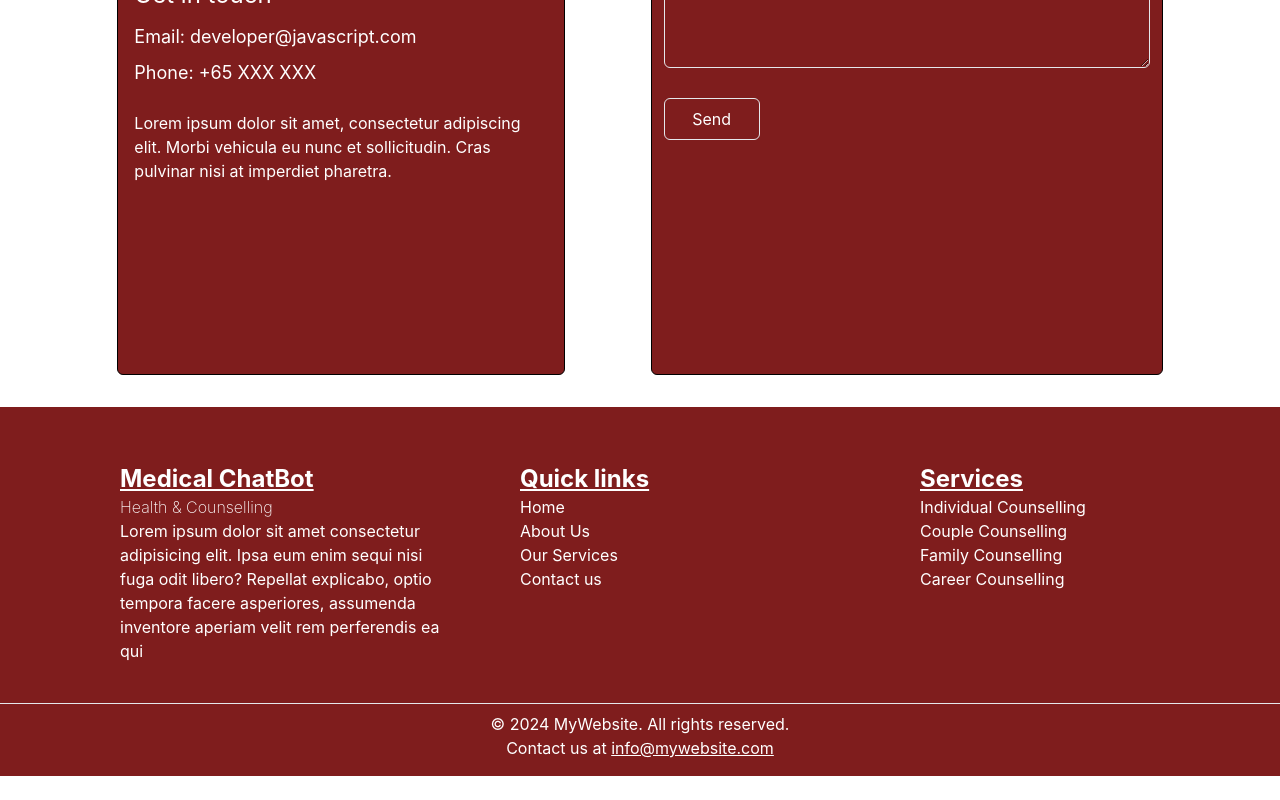
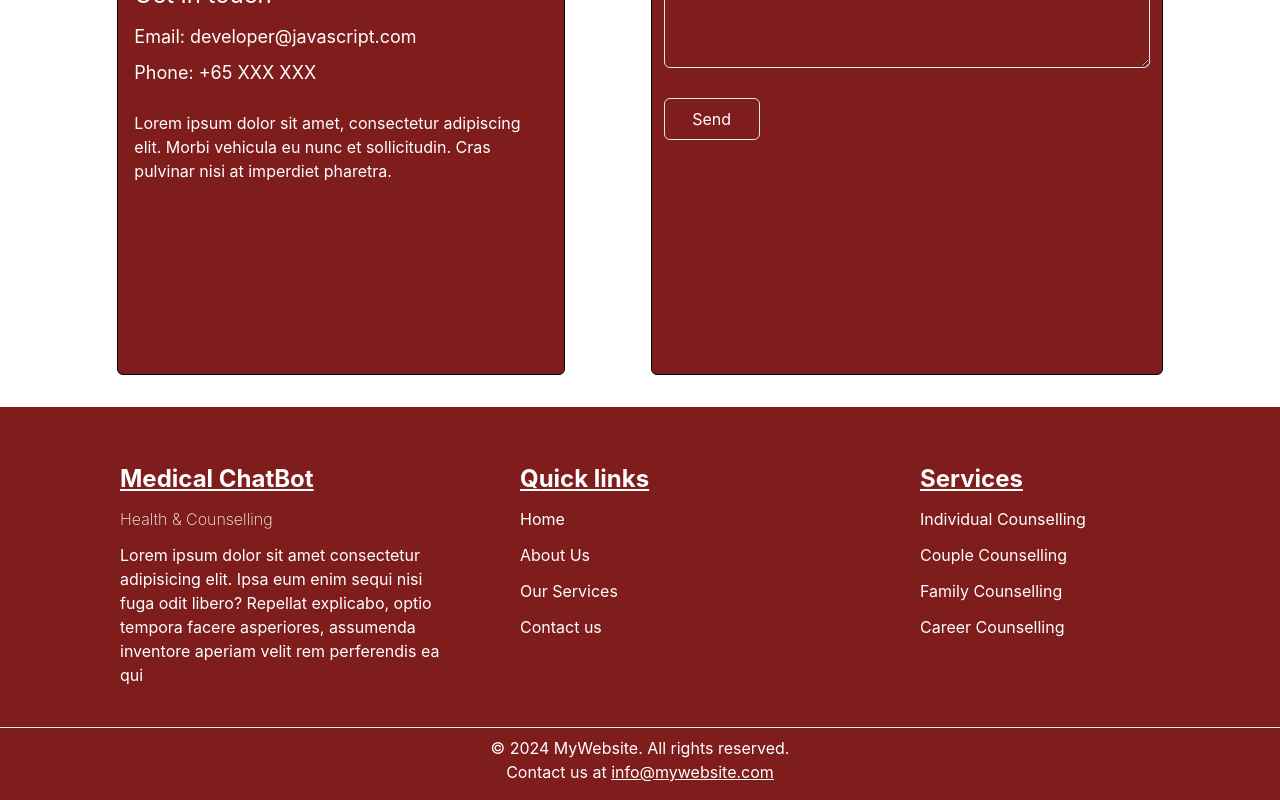
Before and after one commit to liliyom/Final-project, a React (Create React App) app: page /contact in a window 1280 px wide. Shown: the part 469-1269 px from the top of the page. Before the commit the page ends 1245 px from the top, so only its background shows below. Built offline with nearby package versions, Linux system fonts and the light colour scheme.

Commit message:
done with footer

```diff
--- a/src/layout/Footer.js
+++ b/src/layout/Footer.js
@@ -6,8 +6,10 @@ function Footer() {
     <footer className="bg-red-900 text-white py-4">
       <div>
         <div className="text-left pl-20 flex flex-row">
-          <div className="p-10 text-left w-[500px]">
-            <h1 className="text-decoration underline font-bold text-2xl">Medical ChatBot</h1>
+          <div className="p-10 text-left w-[500px] space-y-3">
+            <h1 className="text-decoration underline font-bold text-2xl">
+              Medical ChatBot
+            </h1>
             <p className="font-extralight">Health & Counselling</p>
             <p>
               Lorem ipsum dolor sit amet consectetur adipisicing elit. Ipsa eum
@@ -16,9 +18,11 @@ function Footer() {
               perferendis ea qui
             </p>
           </div>
-          <div className="p-10 w-[500px]">
-            <h1 className="font-bold text-decoration underline text-2xl">Quick links</h1>
-            <div className="">
+          <div className="p-10 w-[500px] space-y-3">
+            <h1 className="font-bold text-decoration underline text-2xl">
+              Quick links
+            </h1>
+            <div className="space-y-3">
               <p>
                 <Link to="/" className="hover:underline">
                   Home
@@ -41,17 +45,27 @@ function Footer() {
               </p>
             </div>
           </div>
-          <div className="p-10 w-[500px]">
-            <h1 className="font-bold text-decoration underline text-2xl">Services</h1>
-            <div>
-              <p>Individual Counselling</p>
-              <p>Couple Counselling</p>
-              <p>Family Counselling</p>
-              <p>Career Counselling</p>
+          <div className="p-10 w-[500px] space-y-3">
+            <h1 className="font-bold text-decoration underline text-2xl">
+              Services
+            </h1>
+            <div className=" space-y-3">
+              <p className="hover:underline cursor-pointer">
+                Individual Counselling
+              </p>
+              <p className="hover:underline cursor-pointer">
+                Couple Counselling
+              </p>
+              <p className="hover:underline cursor-pointer">
+                Family Counselling
+              </p>
+              <p className="hover:underline cursor-pointer">
+                Career Counselling
+              </p>
             </div>
           </div>
         </div>
-        <hr/>
+        <hr />
         <div className="container mx-auto text-center">
           <p className="mt-2">© 2024 MyWebsite. All rights reserved.</p>
           <p>
--- a/src/pages/Chatbot.js
+++ b/src/pages/Chatbot.js
@@ -39,7 +39,7 @@ const Chatbot = () => {
                 </div>
               ))}
             </div>
-            s
+
             <div className="flex">
               <input
                 type="text"
--- a/src/pages/Home.js
+++ b/src/pages/Home.js
@@ -2,8 +2,8 @@ import React from "react";
 
 const Home = () => {
   return (
-    <div className=" bg-fix bg-no-repeat bg-[url('/public/image/stethoscope.jpeg')]  h-[550px]">
-      <div className="bg-[rgba(0,0,0,0.4)] h-full">
+    <div className=" bg-fix bg-center bg-no-repeat bg-[url('/public/image/stethoscope.jpeg')]  h-[550px]">
+      <div className="bg-[rgba(92,42,42,0.4)] h-full">
         <div className="font-bold p-4 ">
           <h2>Welcome To The Health Care</h2>
         </div>
@@ -21,10 +21,10 @@ const Home = () => {
         </div>
         <div>
           <div className="flex justify-center items-start py-[80px]  ">
-            <button className="bg-white text-red-900 font-bold  px-4 py-2 mr-8 rounded hover:bg-red-900 hover:text-white border border-white ">
+            <button className="bg-white text-black font-bold  px-4 py-2 mr-8 rounded hover:bg-red-900 hover:text-white border border-white ">
               CHAT-BOT
             </button>
-            <button className="bg-white text-red-900 font-bold px-4 py-2 rounded hover:bg-red-900 hover:text-white border border-white">
+            <button className="bg-white text-black font-bold px-4 py-2 rounded hover:bg-red-900 hover:text-white border border-white">
               MAKE APPOINTMENT
             </button>
           </div>
```
Also changed, not shown: public/image/stethoscope.jpeg.
